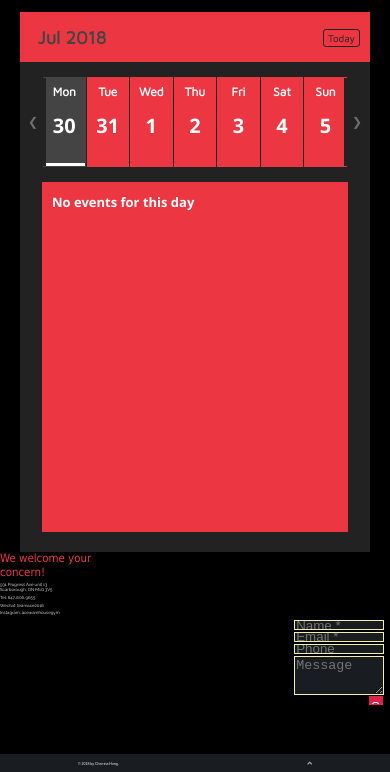
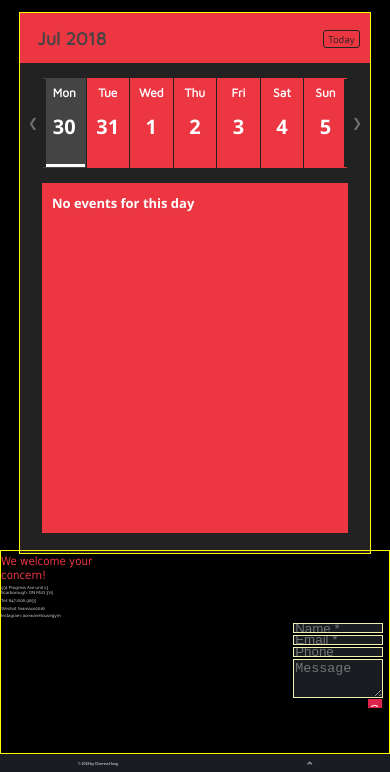
Before and after one commit to william-xiang/ACE-WAREHOUSE-GYM, a plain HTML site: page joinUs.html in a window 390 px wide. Shown: the part 72-844 px from the top of the page. Drawn offline with nearby package versions, Linux system fonts and the light colour scheme; a web font is replaced by a local one.

Commit message:
fourth commit

```diff
--- a/css/style.css
+++ b/css/style.css
@@ -1927,6 +1927,7 @@ li.firstLetter::first-letter{
 .calendar {
     float: left;
     margin-left: 19vw;
+    border: solid yellow 1px;
 }
 
 .contact {
@@ -1934,11 +1935,13 @@ li.firstLetter::first-letter{
     margin-right: 19vw;
     margin-top: -1vw;
     padding-bottom: 10vw;
+    border: solid yellow 1px;
 }
 
 @media screen and (max-width: 600px) {
     .calendar {
         float: none;
+        width: 80%;
         margin-left: auto;
         margin-right: auto;
     }
```
